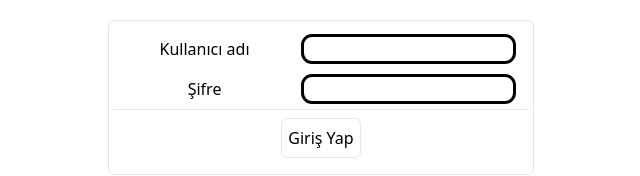
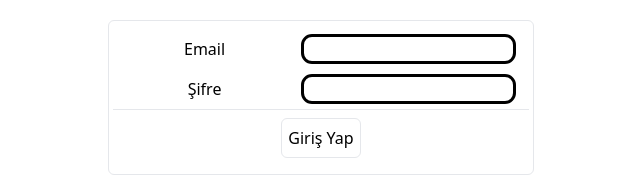
Before and after one commit to ogiboy/karga-case, a Next.js app: page / in a window 1280 px wide. Shown: the top 176 px of the page, without its empty margins (319-959 px from the left). Built offline with nearby package versions, Linux system fonts and the light colour scheme.

Commit message:
fix typo

```diff
--- a/src/components/Login.jsx
+++ b/src/components/Login.jsx
@@ -57,7 +57,7 @@ const Login = () => {
       <form onSubmit={(e) => handleSubmit(e)} className="h-full" action="">
         <fieldset className="py-2 w-full flex justify-evenly items-center text-center">
           <label className="w-2/5" htmlFor="email">
-            Kullanıcı adı{' '}
+            Email{' '}
           </label>
           <input
             className="outline w-1/2 rounded-lg mx-2 px-2"
```
